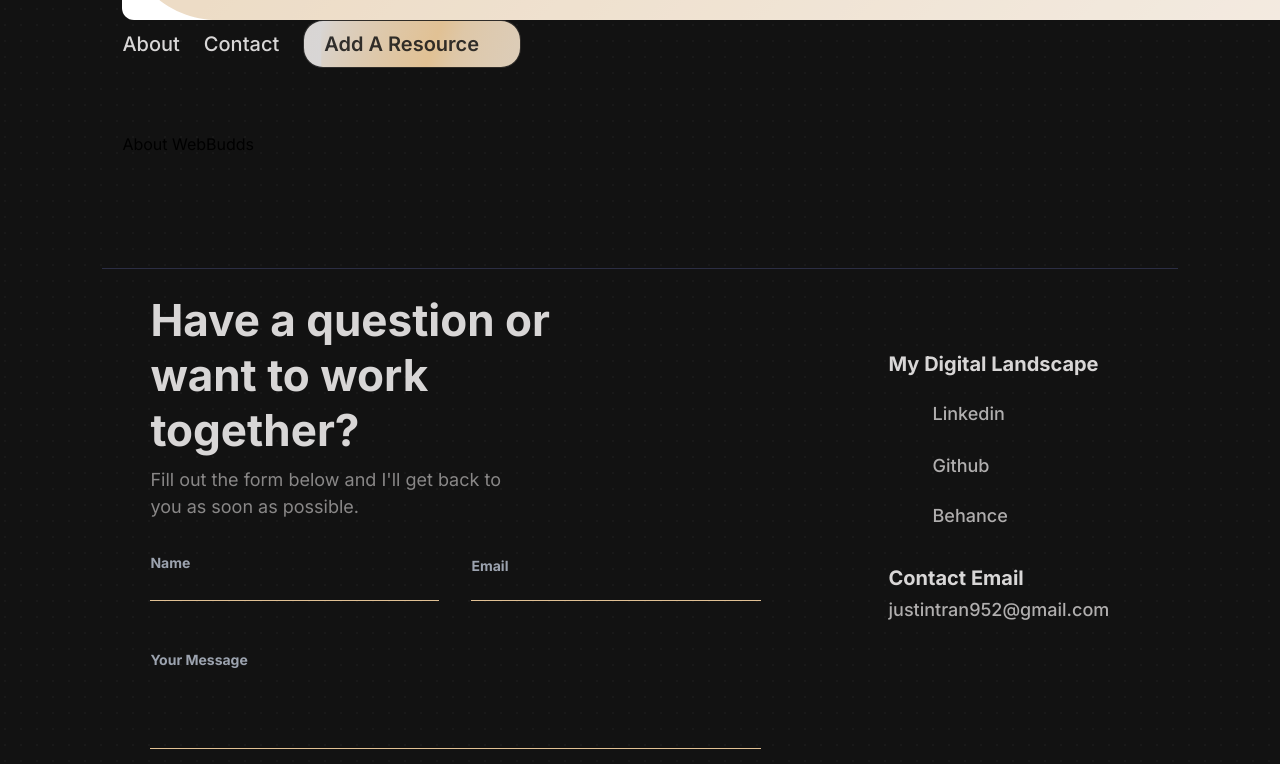
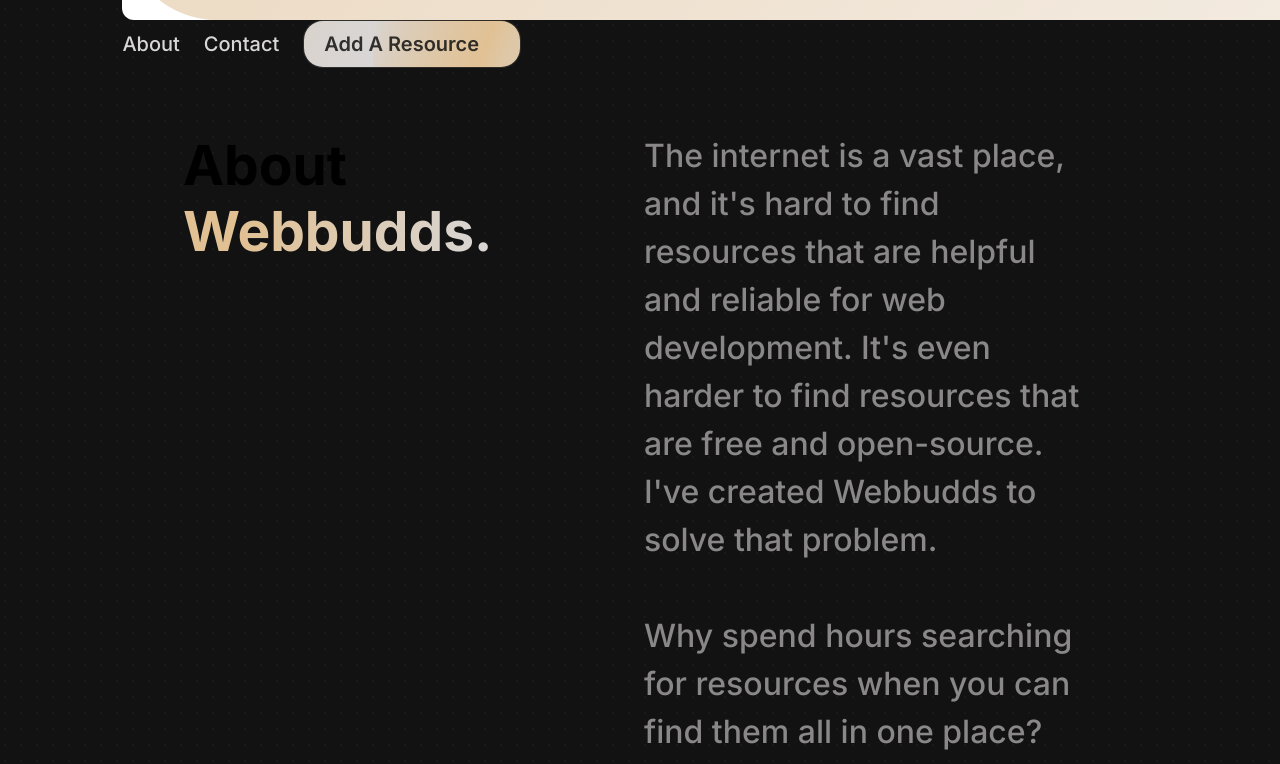
Before and after one commit to Justain-Train/Webbudds, a Next.js app: page /about in a window 1280 px wide. Shown: the part 2060-2824 px from the top of the page. Built offline with nearby package versions, Linux system fonts and the light colour scheme; some icons are missing.

Commit message:
Added a About section

```diff
--- a/src/app/about/page.js
+++ b/src/app/about/page.js
@@ -1,9 +1,33 @@
 const About = () => {
   return (
-    <section className ="px-5">
-      <h1 className >About WebBudds</h1>
+    <section className="flex flex-col items-center ">
+      <section className="grid grid-cols-1 md:grid-cols-2 gap-2 overflow-hidden w-[85%]">
+        <div>
+          <h1 className ="text-responsive font-bold">
+            About{" "}
+            <span className="text-transparent bg-clip-text bg-gradient-to-r from-gold to-white from-20% group relative">
+              Webbudds.
+              <span className="absolute -bottom-1 left-0 w-0 border-b-2 group-hover:w-full ease-in-out duration-300" />
+            </span>
+          </h1>
+        </div>
+        <div className = "text-white text-opacity-[60%] ">
+          <p className=" text-3xl font-medium">
+            The internet is a vast place, and it's hard to find resources that
+            are helpful and reliable for web development. It's even harder to find
+            resources that are free and open-source. I've created Webbudds to solve
+            that problem.
+            <br/>
+            <br/>
+             Why spend hours searching for resources when you can
+            find them all in one place? From tools to technologies, Webbudds is a
+            place where you can find filtered resources handpicked with love by me and lovely contributers
+            to help you learn and grow in your
+            web development journey.
+          </p>
+        </div>
+      </section>
     </section>
-
   );
 };
 
--- a/src/utils/contentful.js
+++ b/src/utils/contentful.js
@@ -22,7 +22,7 @@
 };
 
 export const getResources = async () => {
-  let query = ` {
+  let query = `  {
       resourcesCollection{
         items {
           sys {
```
